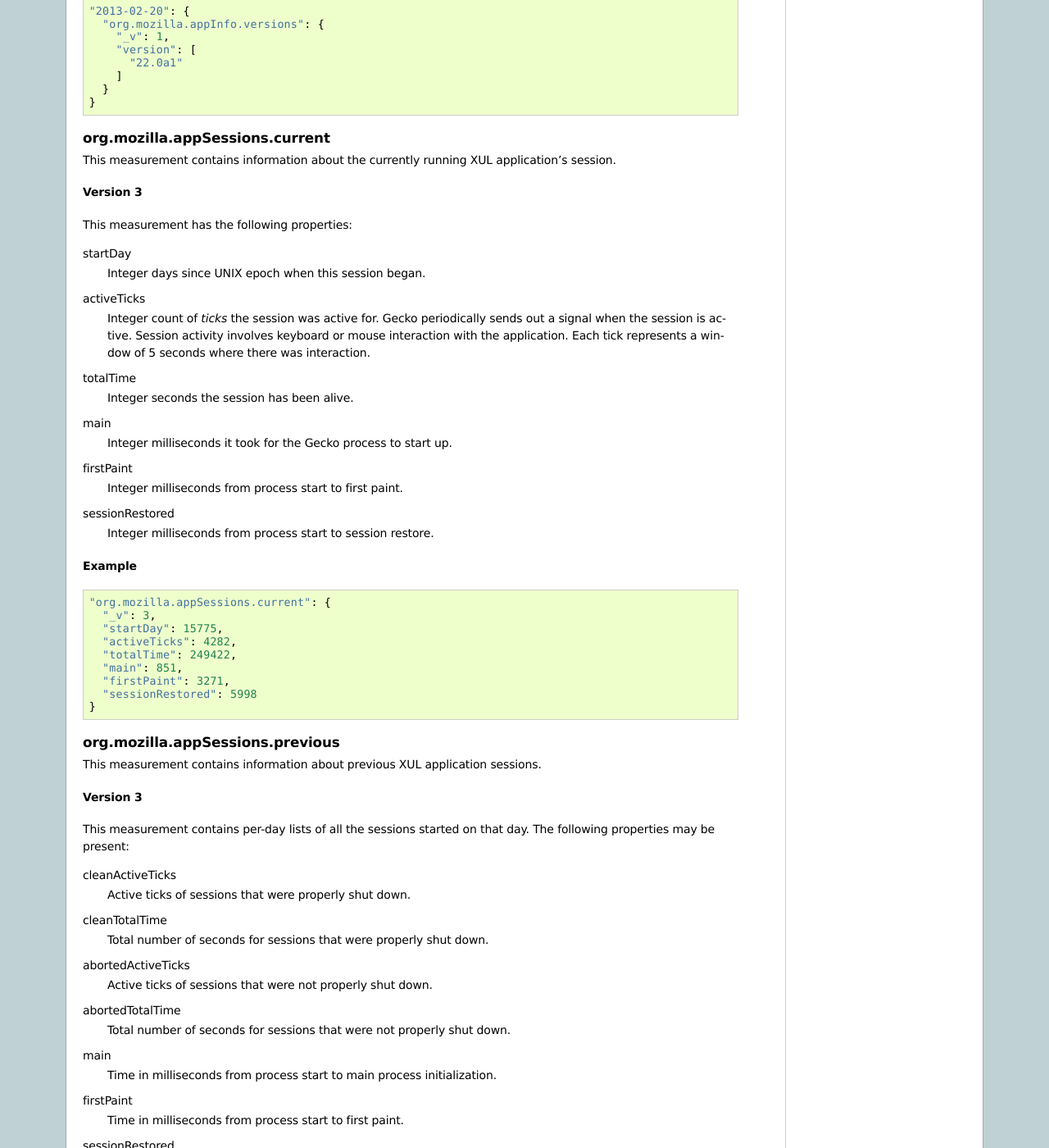
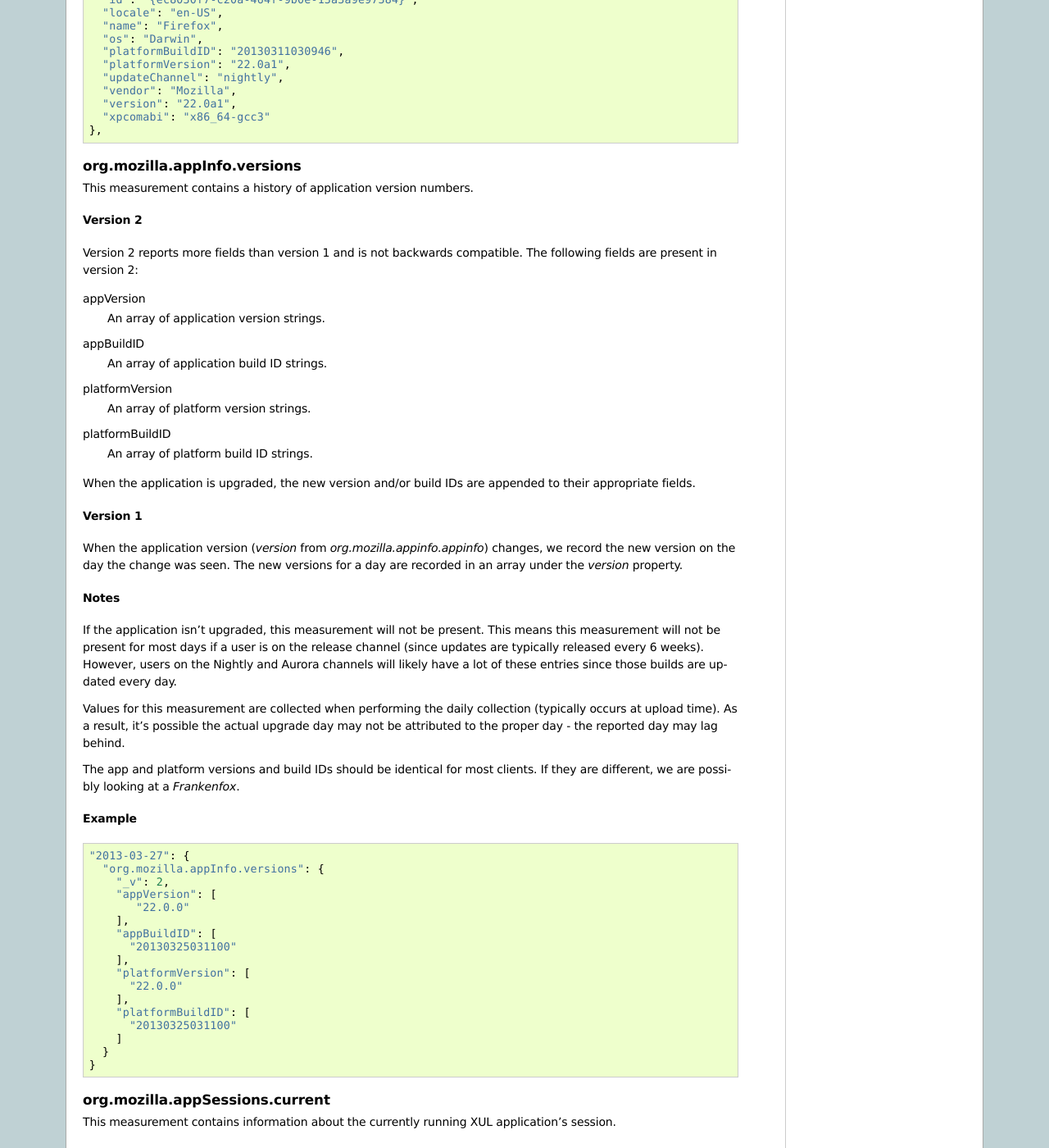
Before and after one commit to mozilla-services/docs, a Sphinx documentation site: the page built from source/healthreport/index.rst, in a window 1280 px wide and 1400 px high, scrolled down 6540 px. Shown: the whole window at 82% size. Built offline with Sphinx 7.4.7, drawn with Linux system fonts in a browser that asks for light colours; the version number could not be read and is left out; some of the changed text lies outside the part shown.

Commit message:
Document health report additions

```diff
--- a/source/healthreport/index.rst
+++ b/source/healthreport/index.rst
@@ -25,9 +25,20 @@
 ^^^^^^^^^^^^
 
 This field is an object that is a simple map of string keys and values
-describing basic application metadata.
+describing basic application metadata. It is very similar to the *appinfo*
+measurement in the *last* section. The difference is this field is almost
+certainly guaranteed to exist whereas the one in the data part of the
+payload may be omitted in certain scenarios (such as catastrophic client
+error).
 
 It's keys are as follows:
+
+appBuildID
+    The build ID/date of the application. e.g. "20130314113542".
+
+version
+    The value of nsXREAppData.version. This is the application's version. e.g.
+    "21.0.0".
 
 vendor
     The value of nsXREAppData.vendor. Can be empty an empty string. For
@@ -60,6 +64,11 @@
 
 xpcomabi
     The binary architecture of the build.
+
+updateChanngel
+    The name of the channel used for application updates. Official Mozilla
+    builds have one of the values {release, beta, aurora, nightly}. Local and
+    test builds have *default* as the channel.
 
 Version 1
 ---------
@@ -348,6 +357,20 @@
 This measurement contains basic XUL application and Gecko platform
 information. It is reported in the *last* section.
 
+Version 2
+^^^^^^^^^
+
+In addition to fields present in version 1, this version has the following
+fields appearing in the *days* section:
+
+isBlocklistEnabled
+    Whether the blocklist ping is enabled. This is an integer, 0 or 1.
+    This does not indicate whether the blocklist ping was sent but merely
+    whether the application will try to send the blocklist ping.
+
+isTelemetryEnabled
+    Whether Telemetry is enabled. This is an integer, 0 or 1.
+
 Version 1
 ^^^^^^^^^
 
@@ -404,20 +427,67 @@
 
 This measurement contains a history of application version numbers.
 
+Version 2
+^^^^^^^^^
+
+Version 2 reports more fields than version 1 and is not backwards compatible.
+The following fields are present in version 2:
+
+appVersion
+    An array of application version strings.
+appBuildID
+    An array of application build ID strings.
+platformVersion
+    An array of platform version strings.
+platformBuildID
+    An array of platform build ID strings.
+
+When the application is upgraded, the new version and/or build IDs are
+appended to their appropriate fields.
+
+Version 1
+^^^^^^^^^
+
 When the application version (*version* from *org.mozilla.appinfo.appinfo*)
 changes, we record the new version on the day the change was seen. The new
 versions for a day are recorded in an array under the *version* property.
+
+Notes
+^^^^^
+
+If the application isn't upgraded, this measurement will not be present.
+This means this measurement will not be present for most days if a user is
+on the release channel (since updates are typically released every 6 weeks).
+However, users on the Nightly and Aurora channels will likely have a lot
+of these entries since those builds are updated every day.
+
+Values for this measurement are collected when performing the daily
+collection (typically occurs at upload time). As a result, it's possible
+the actual upgrade day may not be attributed to the proper day - the
+reported day may lag behind.
+
+The app and platform versions and build IDs should be identical for most
+clients. If they are different, we are possibly looking at a *Frankenfox*.
 
 Example
 ^^^^^^^
 
 ::
 
-    "2013-02-20": {
+    "2013-03-27": {
       "org.mozilla.appInfo.versions": {
-        "_v": 1,
-        "version": [
-          "22.0a1"
+        "_v": 2,
+        "appVersion": [
+           "22.0.0"
+        ],
+        "appBuildID": [
+          "20130325031100"
+        ],
+        "platformVersion": [
+          "22.0.0"
+        ],
+        "platformBuildID": [
+          "20130325031100"
         ]
       }
     }
@@ -648,6 +718,97 @@
 This measurement contains information about searches performed in the
 application.
 
+Version 2
+^^^^^^^^^
+
+This behaves like version 1 except we added all search engines that
+Mozilla has a partner agreement with. Like version 1, we concatenate
+a search engine ID with a search origin.
+
+Another difference with version 2 is we should no longer misattribute
+a search to the *other* bucket if the search engine name is localized.
+
+The set of search engine providers is:
+
+* amazon-co-uk
+* amazon-de
+* amazon-en-GB
+* amazon-france
+* amazon-it
+* amazon-jp
+* amazondotcn
+* amazondotcom
+* amazondotcom-de
+* aol-en-GB
+* aol-web-search
+* bing
+* eBay
+* eBay-de
+* eBay-en-GB
+* eBay-es
+* eBay-fi
+* eBay-france
+* eBay-hu
+* eBay-in
+* eBay-it
+* google
+* google-jp
+* google-ku
+* google-maps-zh-TW
+* mailru
+* mercadolibre-ar
+* mercadolibre-cl
+* mercadolibre-mx
+* seznam-cz
+* twitter
+* twitter-de
+* twitter-ja
+* yahoo
+* yahoo-NO
+* yahoo-answer-zh-TW
+* yahoo-ar
+* yahoo-bid-zh-TW
+* yahoo-br
+* yahoo-ch
+* yahoo-cl
+* yahoo-de
+* yahoo-en-GB
+* yahoo-es
+* yahoo-fi
+* yahoo-france
+* yahoo-fy-NL
+* yahoo-id
+* yahoo-in
+* yahoo-it
+* yahoo-jp
+* yahoo-jp-auctions
+* yahoo-mx
+* yahoo-sv-SE
+* yahoo-zh-TW
+* yandex
+* yandex-ru
+* yandex-slovari
+* yandex-tr
+* yandex.by
+* yandex.ru-be
+
+And of course, *other*.
+
+The sources for searches remain:
+
+* abouthome
+* contextmenu
+* searchbar
+* urlbar
+
+The measurement will only be populated with providers and sources that
+occurred that day.
+
+If a user switches locales, searches from default providers on the older
+locale will still be supported. However, if that same search engine is
+added by the user to the new build and is *not* a default search engine
+provider, its searches will be attributed to the *other* bucket.
+
 Version 1
 ^^^^^^^^^
 
@@ -677,11 +838,8 @@
 url bar
     Searches initiated from the awesomebar/url bar.
 
-Notes
-^^^^^
-
 Due to the localization of search engine names, non en-US locales may wrongly
-attribute searches to the *other* bucket. Bug 841554 tracks.
+attribute searches to the *other* bucket. This is fixed in version 2.
 
 Example
 ^^^^^^^
```
Also changed, not shown: other parts of source/healthreport/index.rst (+0 -7 lines).
